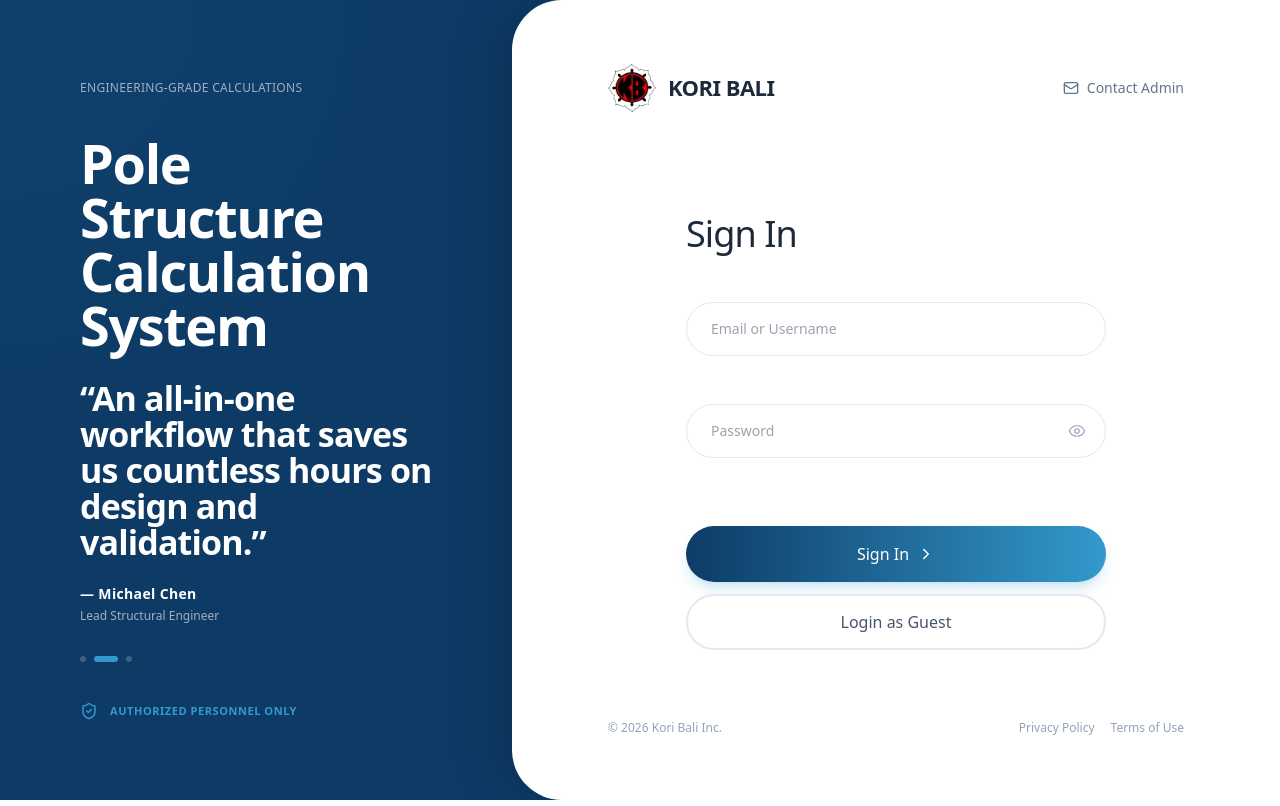
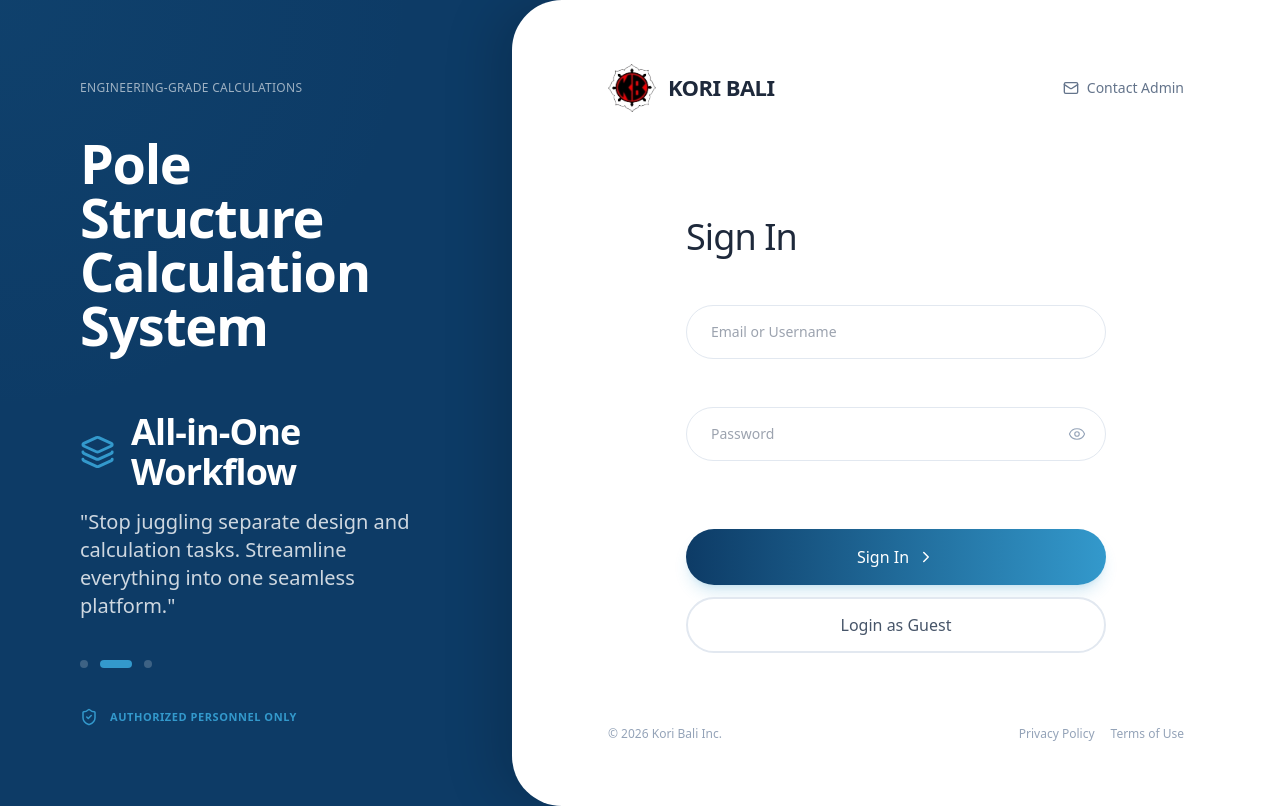
Before and after one commit to KoriBali/CalculationSystem-Koribali-V4, a React (Vite) app: page /login in a window 1280 px wide. Built offline with nearby package versions, Linux system fonts and the light colour scheme; a web font is replaced by a local one.

Commit message:
feat: use large typography for feature highlights on login page
- Reverted to feature-style text (title + description + icon) but with massive typography to fill the space.

- Updated text to English as requested.

- Adjusted dots size and spacing to match the larger typography.

```diff
--- a/src/pages/LoginPage.jsx
+++ b/src/pages/LoginPage.jsx
@@ -18,6 +18,9 @@ import {
   AlertCircle,
   ShieldCheck,
   X,
+  CheckCircle,
+  Layers,
+  FileText,
 } from "lucide-react";
 
 import { useNavigate } from "react-router-dom";
@@ -46,21 +49,21 @@ export default function LoginPage() {
     return () => clearInterval(timer);
   }, []);
 
-  const testimonials = [
+  const features = [
     {
-      quote: "“Simply all the calculation tools that my engineering team and I need.”",
-      name: "Lora Gotalib",
-      role: "Enterprise Account Executive"
+      title: "Precision Engineering",
+      desc: "Empower your structural calculations with high precision based on the latest engineering standards.",
+      icon: <CheckCircle className="w-8 h-8 md:w-10 md:h-10 text-[#3399cc]" />
     },
     {
-      quote: "“An all-in-one workflow that saves us countless hours on design and validation.”",
-      name: "Michael Chen",
-      role: "Lead Structural Engineer"
+      title: "All-in-One Workflow",
+      desc: "Stop juggling separate design and calculation tasks. Streamline everything into one seamless platform.",
+      icon: <Layers className="w-8 h-8 md:w-10 md:h-10 text-[#3399cc]" />
     },
     {
-      quote: "“Instant OK/NG reports give us the absolute confidence we need before deployment.”",
-      name: "David Alaba",
-      role: "Senior Architect"
+      title: "Instant Validation",
+      desc: "Get immediate OK/NG calculation reports to ensure your structures are completely safe for deployment.",
+      icon: <FileText className="w-8 h-8 md:w-10 md:h-10 text-[#3399cc]" />
     }
   ];
 
@@ -148,8 +151,8 @@ export default function LoginPage() {
         </div>
 
         {/* Animated Features Carousel */}
-        <div className="hidden md:flex flex-col justify-end flex-1 relative w-full max-w-[460px] mt-12 mb-10 mx-auto md:mx-0">
-          <div className="relative w-full h-[200px] flex flex-col justify-end">
+        <div className="hidden md:flex flex-col justify-end flex-1 relative w-full max-w-[480px] mt-12 mb-10 mx-auto md:mx-0">
+          <div className="relative w-full h-[220px] flex flex-col justify-end">
             <AnimatePresence mode="wait">
               <motion.div
                 key={activeSlide}
@@ -159,27 +162,25 @@ export default function LoginPage() {
                 transition={{ duration: 0.5 }}
                 className="absolute bottom-0 left-0 w-full"
               >
-                <h3 className="font-bold text-2xl md:text-3xl lg:text-[34px] text-white leading-[1.3] tracking-tight mb-6">
-                  {testimonials[activeSlide].quote}
-                </h3>
-                <div className="flex flex-col gap-1">
-                  <p className="font-bold text-white text-sm tracking-wide">
-                    — {testimonials[activeSlide].name}
-                  </p>
-                  <p className="text-white/60 text-xs font-medium">
-                    {testimonials[activeSlide].role}
-                  </p>
+                <div className="flex items-center gap-4 mb-4">
+                  {features[activeSlide].icon}
+                  <h3 className="font-bold text-3xl lg:text-4xl text-white tracking-tight">
+                    {features[activeSlide].title}
+                  </h3>
                 </div>
+                <p className="text-white/80 text-lg md:text-xl leading-relaxed font-medium">
+                  "{features[activeSlide].desc}"
+                </p>
               </motion.div>
             </AnimatePresence>
           </div>
 
           {/* Dots */}
-          <div className="flex gap-2 mt-8">
-            {testimonials.map((_, idx) => (
+          <div className="flex gap-3 mt-10">
+            {features.map((_, idx) => (
               <div
                 key={idx}
-                className={`h-1.5 rounded-full transition-all duration-500 ${activeSlide === idx ? "w-6 bg-[#3399cc]" : "w-1.5 bg-white/20"}`}
+                className={`h-2 rounded-full transition-all duration-500 ${activeSlide === idx ? "w-8 bg-[#3399cc]" : "w-2 bg-white/20"}`}
               />
             ))}
           </div>
```
